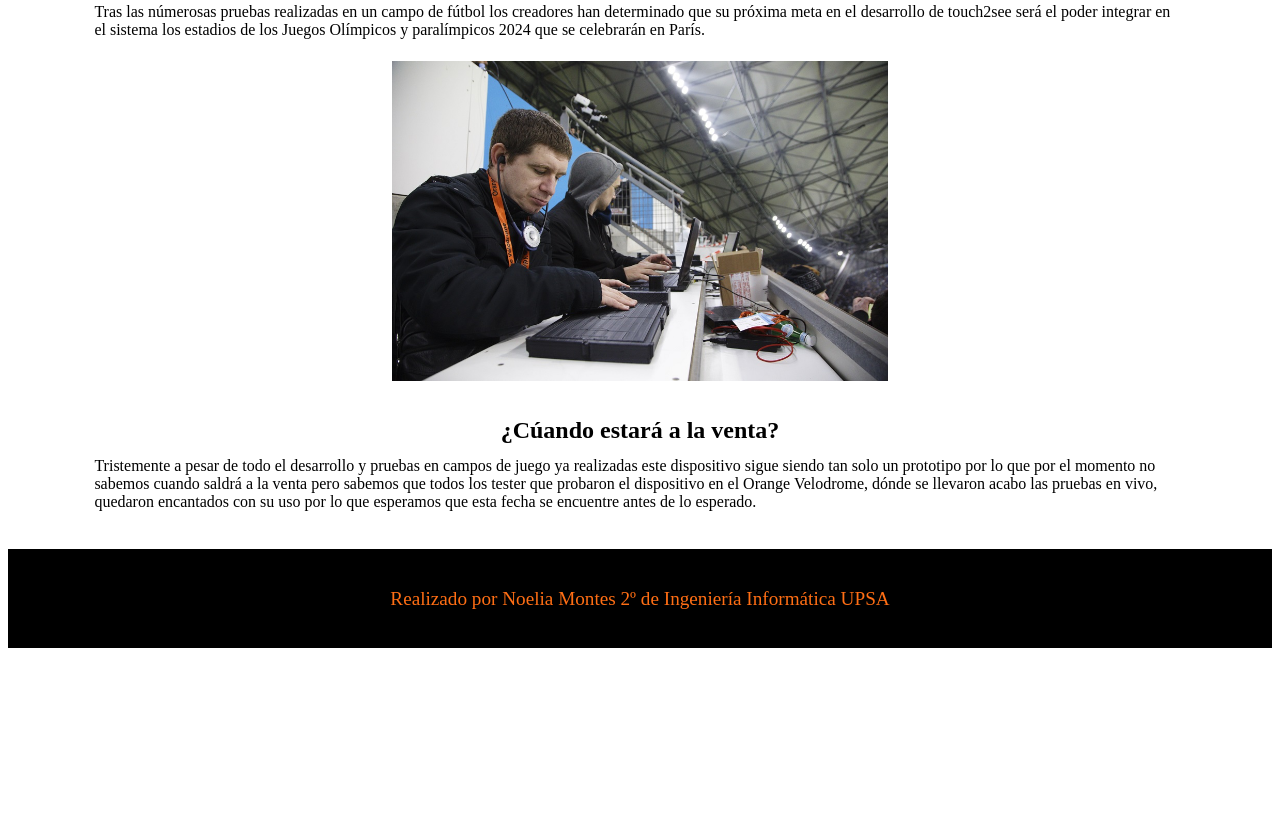
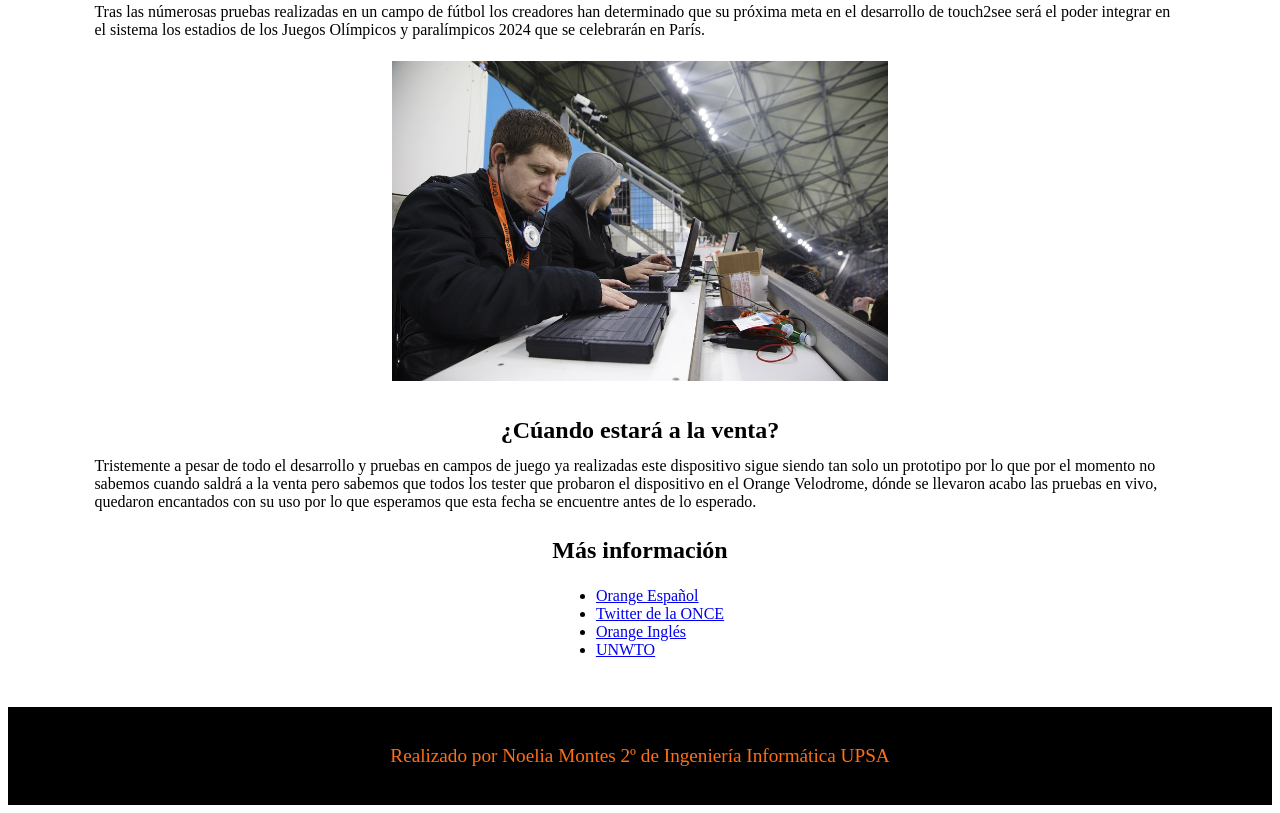
Before and after one commit to NoeliaMontes/Hardware, a plain HTML site: page index.html in a window 1280 px wide. Shown: the part 865-1678 px from the top of the page. Before the commit the page ends 1521 px from the top, so only its background shows below. Drawn offline with Linux system fonts and the light colour scheme.

Commit message:
Add info

```diff
--- a/estilos.css
+++ b/estilos.css
@@ -44,12 +44,19 @@ h1{
     margin-inline: 5rem;
 }
 
+.cuatro{
+    display: flex;
+    flex-wrap: wrap;
+    justify-content: center;
+    margin-inline: 5rem;
+}
+
 
 nav li{
-
+    padding: 0.5rem;
     display: inline;
 }
-li a{
+nav li a{
 
     color: rgb(255, 110, 20);
 }
@@ -79,4 +86,6 @@ p{
 
 h2{
     margin-bottom: 0.4rem;
+    justify-content: center;
+    display: flex;
 }
--- a/index.html
+++ b/index.html
@@ -14,6 +14,7 @@
             <li><a href="#consiste">¿En qué consiste</a></li>
             <li><a href="#deportes">¿Solo se aplica al fútbol?</a></li>
             <li><a href="#fecha">¿Cúando estará a la venta?</a></li>
+            <li><a href="#info">Más información</a></li>
 
         </ul>
     </nav>
@@ -77,6 +78,23 @@
 
 </section>
 
+
+<section id="info">
+    <h2>Más información</h2>
+    <div class="cuatro">
+
+
+        <ul>
+            <li><a href="https://blog.orange.es/innovacion/touch2see-accesibilidad-tecnologia/">Orange Español</a></li>
+            <li><a href="https://twitter.com/ONCE_oficial/status/1636004333580943362">Twitter de la ONCE</a></li>
+            <li><a href="https://hellofuture.orange.com/en/touch2see-puts-sports-at-your-fingertips/">Orange Inglés</a></li>
+            <li><a href="https://www.unwto.org/es/news/las-personas-el-planeta-la-prosperidad-el-foro-mundial-de-inversiones-de-la-omt-mira-hacia-el-futuro">UNWTO</a></li>
+        </ul>
+
+
+    </div>
+</section>
+
 <footer>
     <p>Realizado por Noelia Montes 2º de Ingeniería Informática UPSA</p>
 </footer>
```
